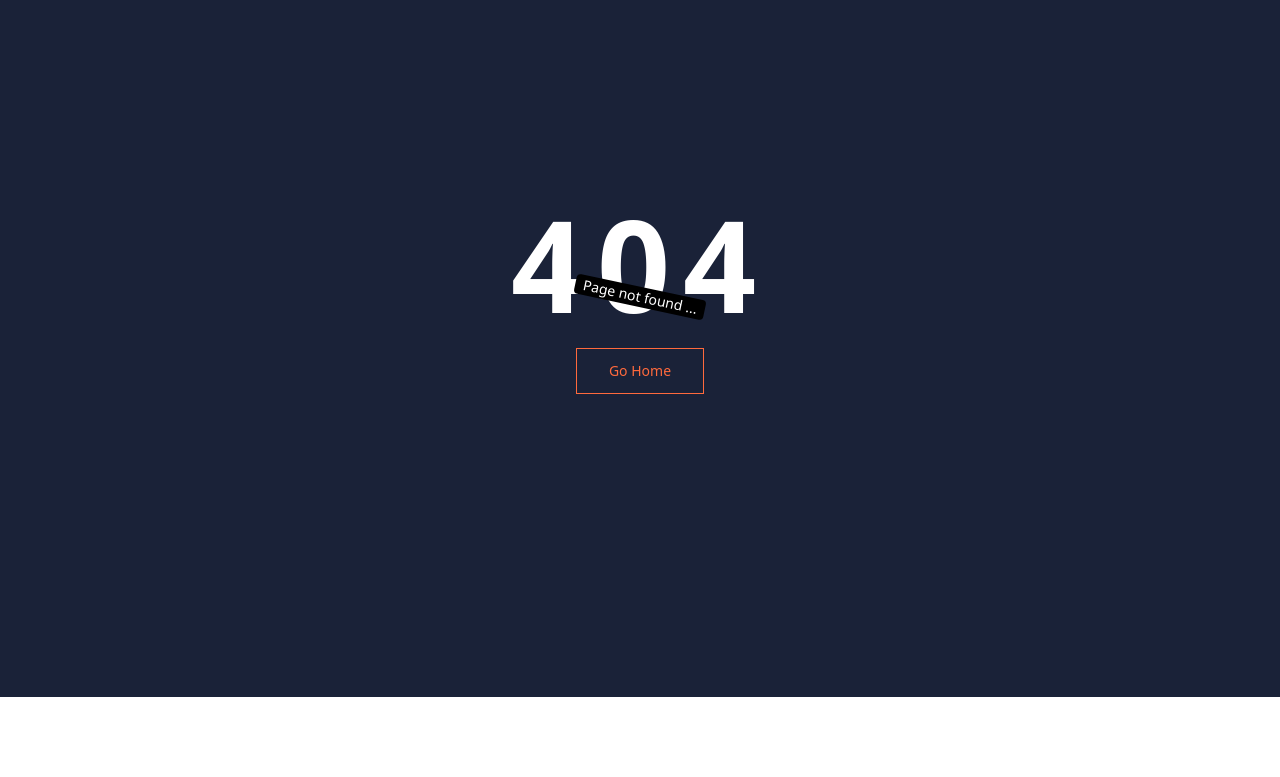
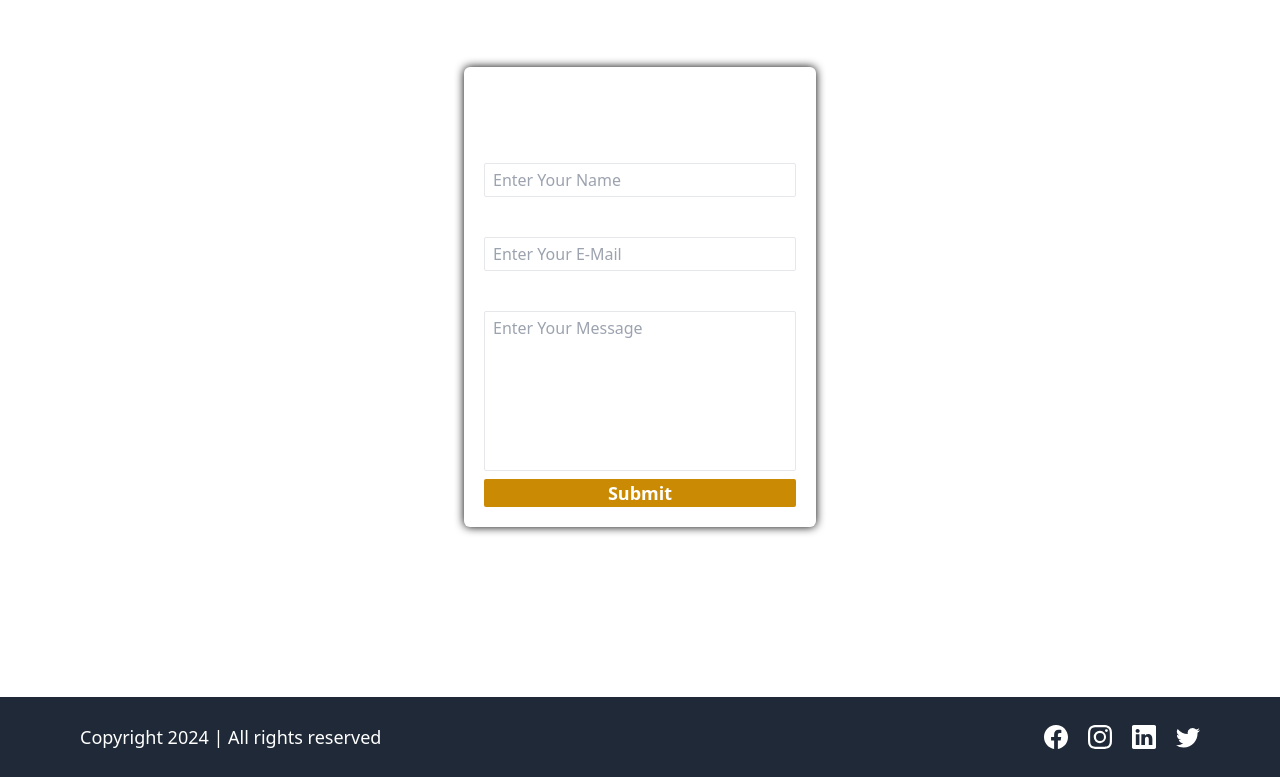
Before and after one commit to Aditya-41/React-project, a React (Vite) app: page /contact in a window 1280 px wide. Before the commit this address had no page. Shown: the part 103-880 px from the top of the page. Before the commit the page ends 800 px from the top, so only its background shows below. Built offline with nearby package versions, Linux system fonts and the light colour scheme.

Commit message:
Completed Contact Page

```diff
--- a/src/App.jsx
+++ b/src/App.jsx
@@ -10,6 +10,7 @@
 import Login from './Pages/Login'
 import NotFound from './Pages/NotFound'
 import Signup from './Pages/SignUp'
+import Contact from './Pages/Contact'
 
 
 
@@ -22,6 +23,7 @@
         <Route path='/' element = { <HomePage /> }></Route>
         <Route path='/about' element={<AboutUs />}></Route>
         <Route path='/courses' element={<CourseList />}></Route>
+        <Route path='/contact' element={<Contact />}></Route>
         <Route path='/signup' element={<Signup/>}></Route>
 
         <Route path='/login' element={<Login/>}></Route>
--- /dev/null
+++ b/src/Helpers/regexMatcher.js
@@ -0,0 +1,7 @@
+export function isEmail(string) {
+    return string.match(/^(([^<>()[\]\\.,;:\s@"]+(\.[^<>()[\]\\.,;:\s@"]+)*)|.(".+"))@((\[[0-9]{1,3}\.[0-9]{1,3}\.[0-9]{1,3}\.[0-9]{1,3}\])|(([a-zA-Z\-0-9]+\.)+[a-zA-Z]{2,}))$/);
+}
+
+export function isValidPassword(string) {
+    return string.match(/^(?=.*[0-9])(?=.*[!@#$%^&*])[a-zA-Z0-9!@#$%^&*]{6,16}$/);
+}
--- a/src/Layouts/HomeLayout.jsx
+++ b/src/Layouts/HomeLayout.jsx
@@ -75,7 +75,7 @@
                         )}
                         <li>
                             < Link to="/courses">
-                                All Corses
+                                All Courses
                             </Link>
                         </li>
                         <li>
--- /dev/null
+++ b/src/Pages/Contact.jsx
@@ -0,0 +1,133 @@
+import { useState } from "react";
+import HomeLayout from "../Layouts/HomeLayout";
+import toast from "react-hot-toast";
+import { isEmail } from "../Helpers/regexMatcher";
+import axiosInstance from "../Helpers/axiosInstance";
+
+function Contact () {
+
+    const  [userInput, setUserInput] = useState({
+        name : "",
+        email : "",
+        message : ""
+    })
+
+    function handleInputChange (e){
+        const {name , value} = e.target;
+        console.log(name, value);
+        setUserInput ({
+            ...userInput,
+            [name] : value
+        })
+    }
+
+    async function onFormSubmit(e){
+        e.preventDefault();
+        if(!userInput.email || !userInput.name || !userInput.message){
+            toast.error("All fields are Mandetory")
+            return;
+        }
+        if(!isEmail(userInput.email)){
+            toast.error("Invalid Email")
+            return;
+        }
+
+        try{
+            const responce = axiosInstance.post("/contact",userInput)
+            toast.promise(responce,{
+                loading: "Submitting Your Message",
+                success : "Form Submitted Succesfully",
+                error : "Failed to Submit the Form"
+            });
+            const contactResponce = await responce;
+
+            if(contactResponce?.data?.succes){
+                setUserInput({
+                    name : "",
+                    email : "",
+                    message : ""
+                })
+            }
+
+        }
+        catch(e){
+            toast.error("Operation Failed...")
+        }
+    }
+
+    return (
+        <HomeLayout>
+            <div className="flex items-center justify-center h-[100vh]">
+                <form
+                    noValidate
+                    onSubmit={onFormSubmit}
+                    className="flex flex-col items-center justify-center gap-2 p-5 rounded-md text-white shadow-[0_0_10px_black] w-[22rem] ">
+
+                    <h1 className="text-3xl font-semibold">
+                        Contact Form
+                    </h1>
+
+                    <div className="flex flex-col w-full gap-1 ">
+                        <label
+                            htmlFor="name"
+                            className="text-xl font-semibold">
+                                Name
+                        </label>
+                        <input
+                            type="text"
+                            className="bg-transparent border px-2 py-1 rounded-sm"
+                            id="name"
+                            name="name"
+                            placeholder="Enter Your Name"
+                            onChange={handleInputChange}
+                            value={userInput.name}
+                        />
+
+                    </div>
+
+                    <div className="flex flex-col w-full gap-1 ">
+                        <label
+                            htmlFor="email"
+                            className="text-xl font-semibold">
+                                Email
+                        </label>
+                        <input
+                            type="text"
+                            className="bg-transparent border px-2 py-1 rounded-sm"
+                            id="email"
+                            name="email"
+                            placeholder="Enter Your E-Mail"
+                            onChange={handleInputChange}
+                            value={userInput.email}
+                        />
+                    </div>
+
+                    <div className="flex flex-col w-full gap-1 ">
+                        <label
+                            htmlFor="message"
+                            className="text-xl font-semibold">
+                                Message
+                        </label>
+                        <textarea
+                            type="text"
+                            className="bg-transparent border px-2 py-1 rounded-sm resize-none h-40"
+                            id="message"
+                            name="message"
+                            placeholder="Enter Your Message"
+                            onChange={handleInputChange}
+                            value={userInput.message}
+                        />
+                    </div>
+
+                    <button className="w-full bg-yellow-600 hover:bg-yellow-500 transition-all ease-in-out duration-300 rounded-sm px-2 font-semibold text-lg cursor-pointer">
+                        Submit
+                    </button>
+
+                </form>
+            </div>
+
+        </HomeLayout>
+    );
+}
+
+export default Contact
--- a/src/Pages/SignUp.jsx
+++ b/src/Pages/SignUp.jsx
@@ -4,6 +4,7 @@
 import { useDispatch } from "react-redux";
 import { Link, useNavigate } from "react-router-dom";
 
+import { isEmail, isValidPassword } from "../Helpers/regexMatcher";
 import HomeLayout from "../Layouts/HomeLayout";
 import { createAccount } from "../Redux/Slices/AuthSlice";
 
@@ -59,13 +60,13 @@
             return;
         }
         // Checking Valid Email
-        if(!signupData.email.match(/^(([^<>()[\]\\.,;:\s@"]+(\.[^<>()[\]\\.,;:\s@"]+)*)|.(".+"))@((\[[0-9]{1,3}\.[0-9]{1,3}\.[0-9]{1,3}\.[0-9]{1,3}\])|(([a-zA-Z\-0-9]+\.)+[a-zA-Z]{2,}))$/)){
+        if(!isEmail(signupData.email)){
             toast.error("Invalid E-mail Id");
             return;
         }
 
         // Checking Valid Password
-        if(!signupData.password.match(/^(?=.*[0-9])(?=.*[!@#$%^&*])[a-zA-Z0-9!@#$%^&*]{6,16}$/)) {
+        if(!isValidPassword(signupData.password)) {
             toast.error("Password should be 6 - 16 character long with atleast a number and special character");
             return;
         }
```
